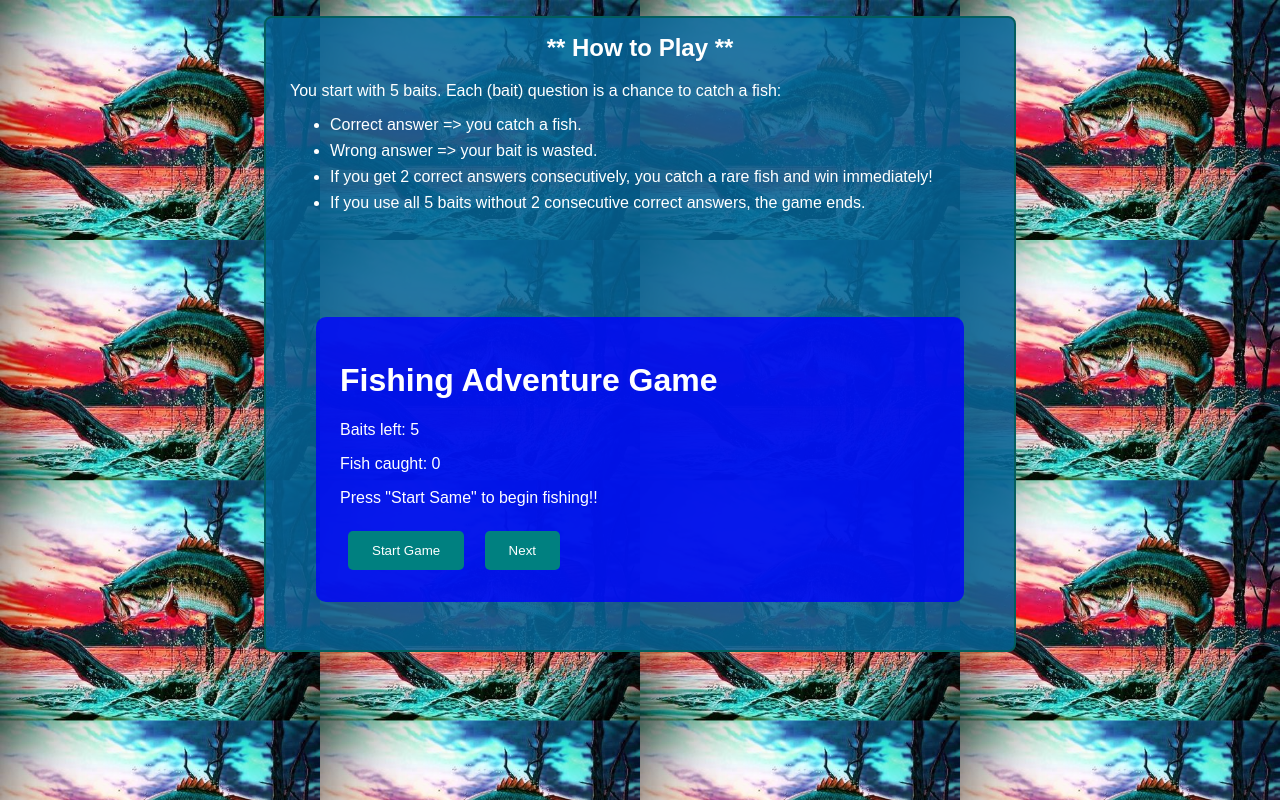
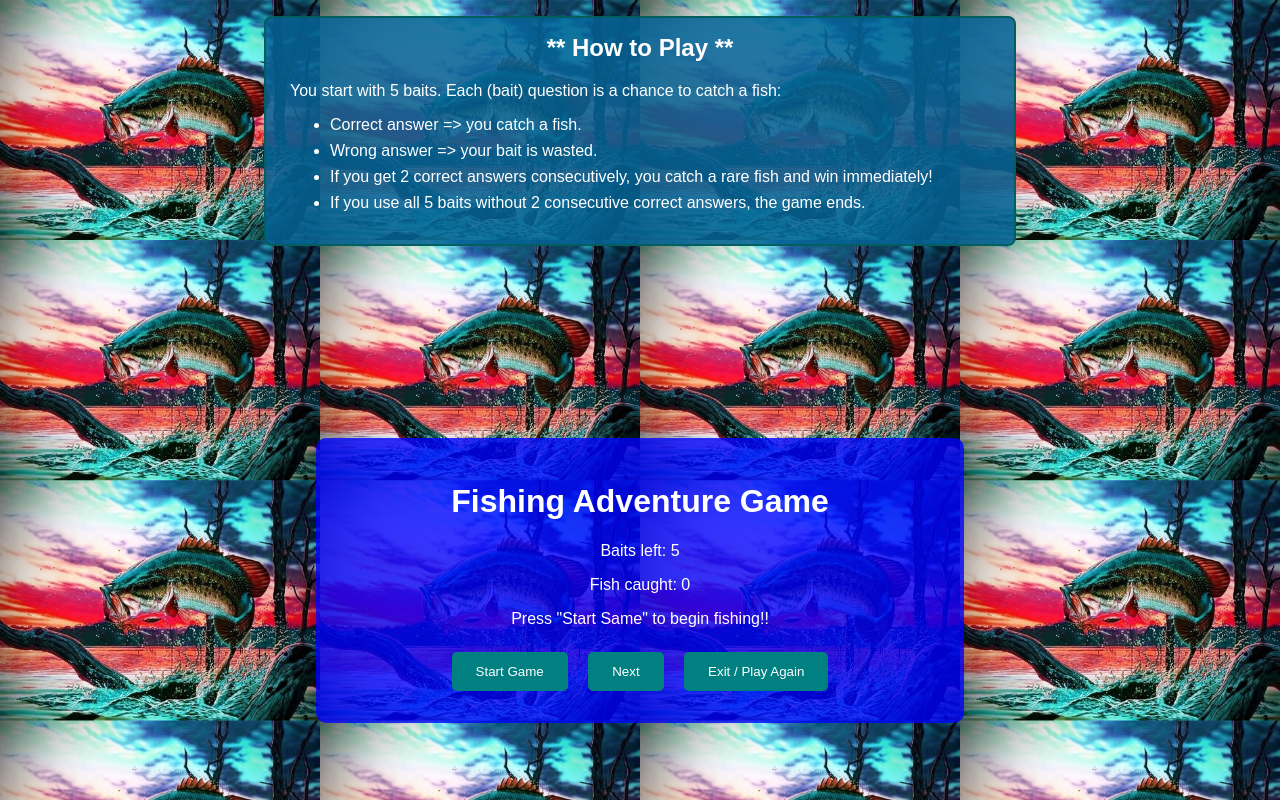
Before and after one commit to rralph21/Vitug_Ralph_FED_Assignment_3, a plain HTML site: page index.html in a window 1280 px wide. Drawn offline with Linux system fonts and the light colour scheme.

Commit message:
re_structuring .js due to bugs

```diff
--- a/index.html
+++ b/index.html
@@ -29,6 +29,7 @@
                 <li>If you get 2 correct answers consecutively, you catch a rare fish and win immediately!</li>
                 <li>If you use all 5 baits without 2 consecutive correct answers, the game ends.</li>
             </ul>
+        </div>
 
         <div id="game-container">
             <h1>Fishing Adventure Game</h1>
@@ -45,6 +46,7 @@
             </ul>
             <button id="start-btn">Start Game</button>
             <button id="next-btn" hidden>Next</button>
+            <button id="exit-btn" hidden>Exit / Play Again</button>
         </div>
 
         <script src="script.js"></script>
--- a/script.js
+++ b/script.js
@@ -1,19 +1,37 @@
+// Variables
+
+let currentQuestionIndex = 0;
+let baitsLeft = 5;
+let streak = 0;
+let fishCaught = 0;
+let gameActive = false;
+
+// Questions
+
 const questions = [
-  { q: "What is Manitoba’s most popular sport fish?", options: ["Walleye", "Trout", "Catfish"], answer: "Walleye" },
-  { q: "Which lake is famous for ice fishing in Manitoba?", options: ["Lake Winnipeg", "Lake Louise", "Lake Ontario"], answer: "Lake Winnipeg" },
-  { q: "What bait is commonly used for Walleye?", options: ["Minnows", "Worms", "Crickets"], answer: "Minnows" },
-  { q: "Which season is best for Northern Pike fishing?", options: ["Winter", "Spring", "Summer"], answer: "Spring" },
-  { q: "What is the provincial fish of Manitoba?", options: ["Walleye", "Salmon", "Bass"], answer: "Walleye" }
+  {
+    q: "What is Manitoba’s most popular sport fish?",
+    options: ["Walleye", "Trout", "Catfish"],
+    answer: "Walleye"
+  },
+  {
+    q: "Which lake is famous for ice fishing in Manitoba?",
+    options: ["Lake Winnipeg", "Lake Louise", "Lake Ontario"],
+    answer: "Lake Winnipeg"
+  },
+  {
+    q: "Best bait for Walleye?",
+    options: ["Minnows", "Crickets", "Corn"],
+    answer: "Minnows"
+  },
+  {
+    q: "Prime season for Northern Pike?",
+    options: ["Winter", "Spring", "Fall"],
+    answer: "Spring"
+  },
+  {
+    q: "Provincial fish of Manitoba?",
+    options: ["Walleye", "Salmon", "Bass"],
+    answer: "Walleye"
+  }
 ];
-
-let currentIndex = 0;
-let baitsLeft = 5;
-let fishCaught = 0;
-let streak = 0;
-
-const questionEl = document.getElementById("question");
-const answersEl = document.getElementById("answers");
-const nextBtn = document.getElementById("next-btn");
-const startBtn = document.getElementById("start-btn");
-const baitsLeftEl = document.getElementById("baits-left");
-const fishCaughtEl = document.getElementById("fish-caught");
```
